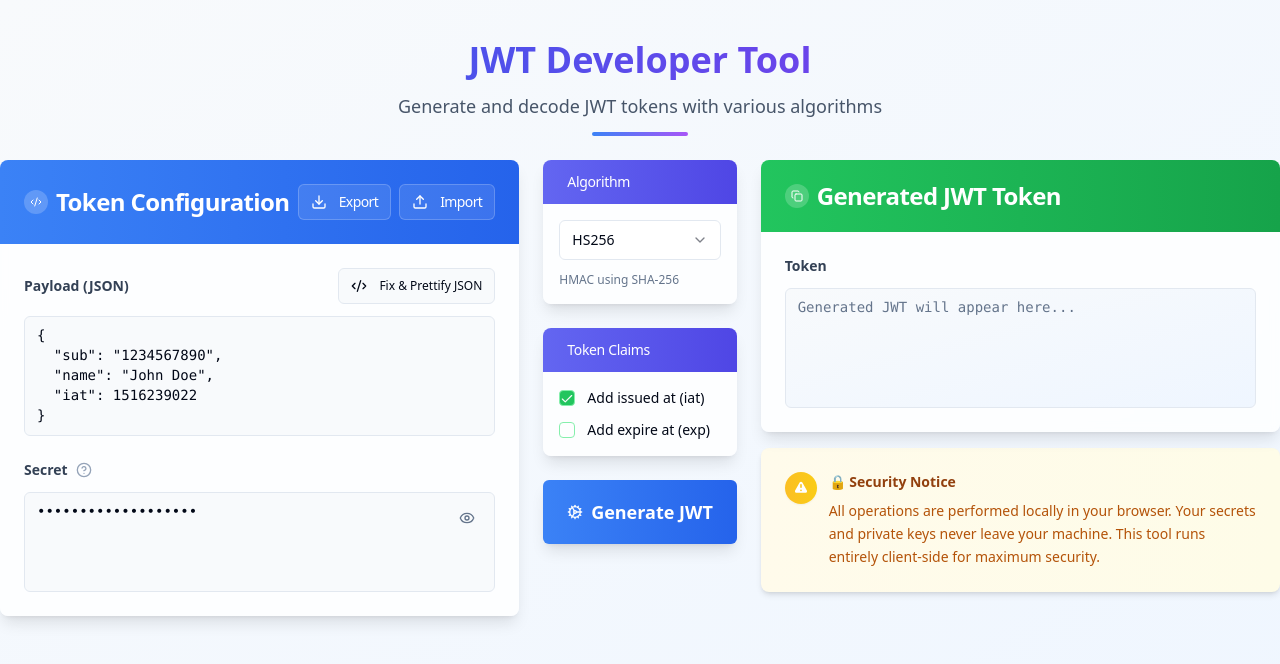
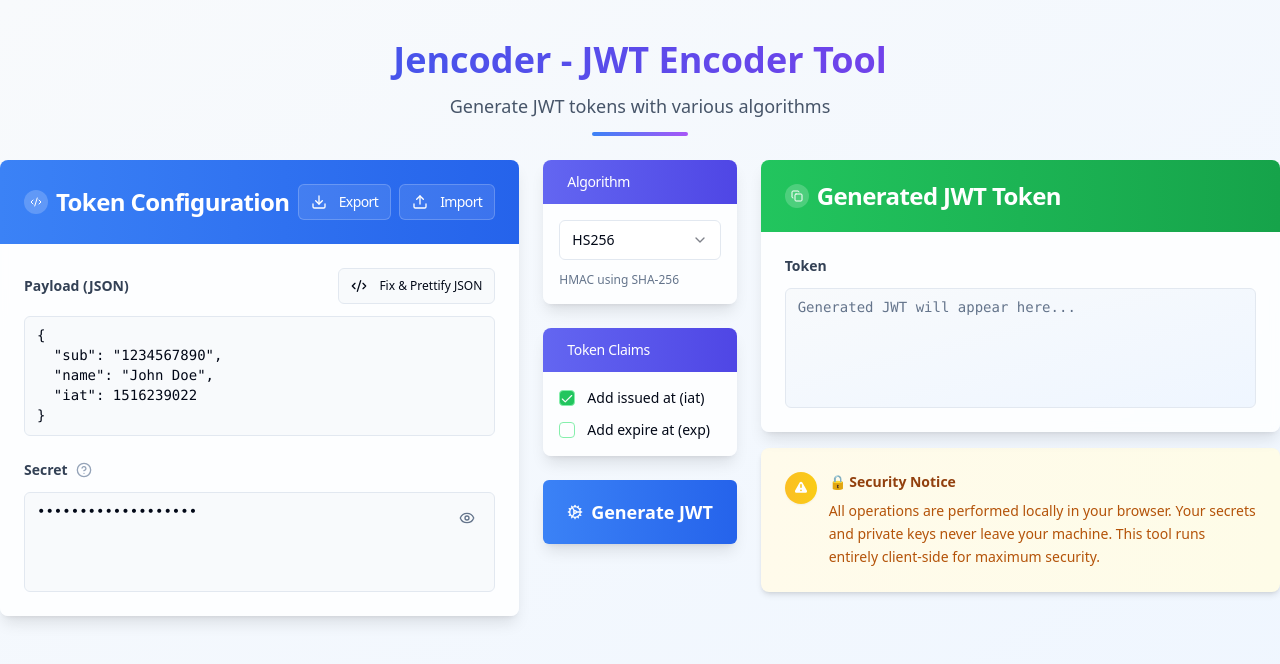
Before and after one commit to ashabhussan/jencoder, a React (Vite) app: page / in a window 1280 px wide. Shown: the top 664 px of the page. Built offline with nearby package versions, Linux system fonts and the light colour scheme.

Commit message:
fix: update hero content

```diff
--- a/index.html
+++ b/index.html
@@ -3,17 +3,17 @@
   <head>
     <meta charset="UTF-8" />
     <meta name="viewport" content="width=device-width, initial-scale=1.0" />
-    <title>JWT Developer Tool</title>
+    <title>Jencoder - JWT Encoder Tool</title>
     <meta
       name="description"
-      content="Modern JWT Developer Tool for generating and decoding JWT tokens"
+      content="Modern JWT Encoder Tool for generating and decoding JWT tokens"
     />
     <meta name="author" content="JWT Dev Tool" />
 
-    <meta property="og:title" content="JWT Developer Tool" />
+    <meta property="og:title" content="Jencoder - JWT Encoder Tool" />
     <meta
       property="og:description"
-      content="Modern JWT Developer Tool for generating and decoding JWT tokens"
+      content="Modern JWT Encoder Tool for generating JWT tokens"
     />
     <meta property="og:type" content="website" />
     <meta property="og:image" content="" />
--- a/src/pages/Index.tsx
+++ b/src/pages/Index.tsx
@@ -233,7 +233,10 @@ const Index = () => {
 
   // Save config to localStorage whenever it changes
   useEffect(() => {
-    localStorage.setItem(STORAGE_KEYS.JWT_DEV_TOOL_CONFIG, JSON.stringify(config));
+    localStorage.setItem(
+      STORAGE_KEYS.JWT_DEV_TOOL_CONFIG,
+      JSON.stringify(config)
+    );
   }, [config]);
 
   // Validate JSON payload
@@ -452,10 +455,10 @@ const Index = () => {
           {/* Header */}
           <div className="text-center space-y-3">
             <h1 className="text-4xl font-bold bg-gradient-to-r from-blue-600 to-purple-600 bg-clip-text text-transparent">
-              JWT Developer Tool
+              Jencoder - JWT Encoder Tool
             </h1>
             <p className="text-slate-600 text-lg">
-              Generate and decode JWT tokens with various algorithms
+              Generate JWT tokens with various algorithms
             </p>
             <div className="w-24 h-1 bg-gradient-to-r from-blue-500 to-purple-500 mx-auto rounded-full"></div>
           </div>
```
Also changed, not shown: 1 other file (tests, documents, lock files or other folders).
